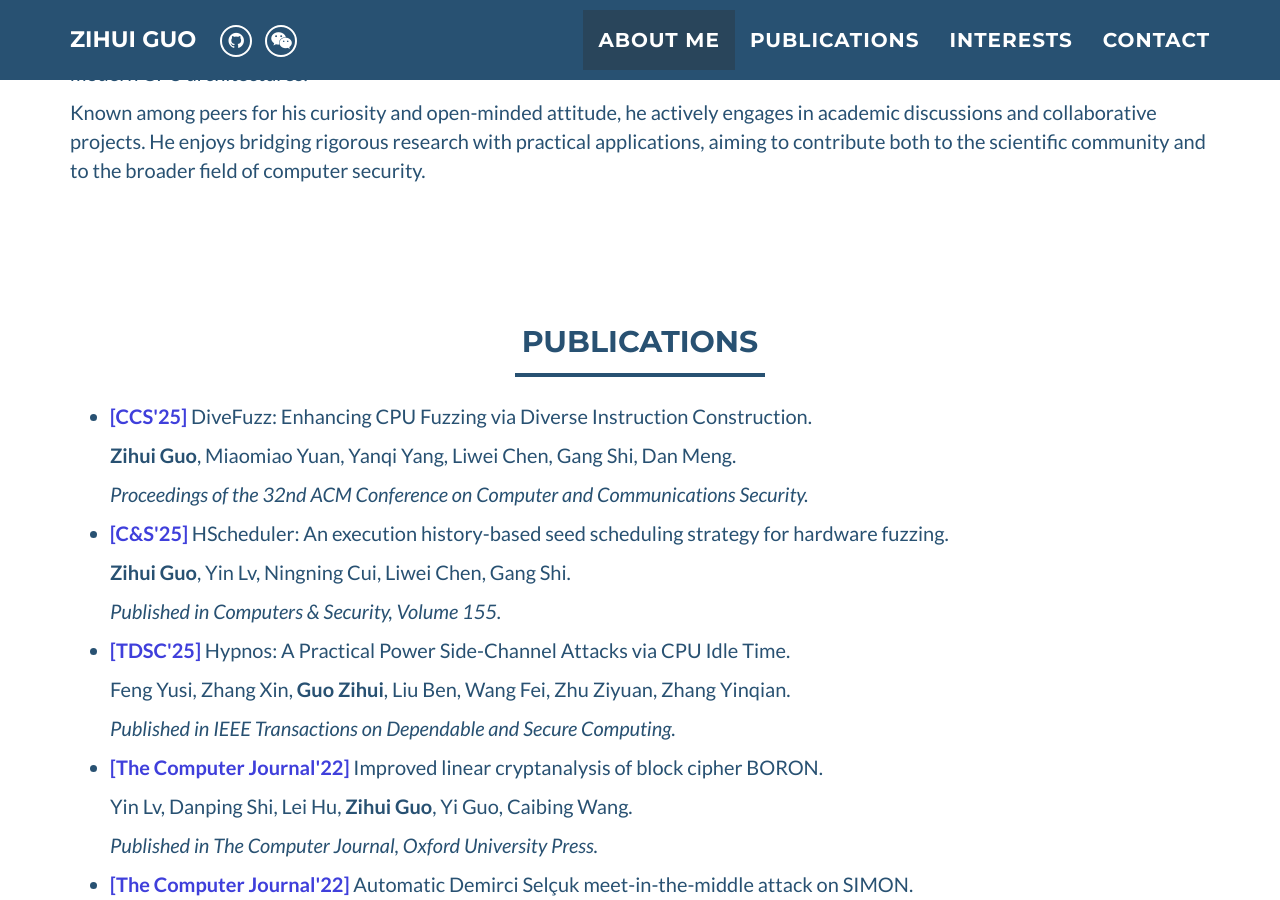
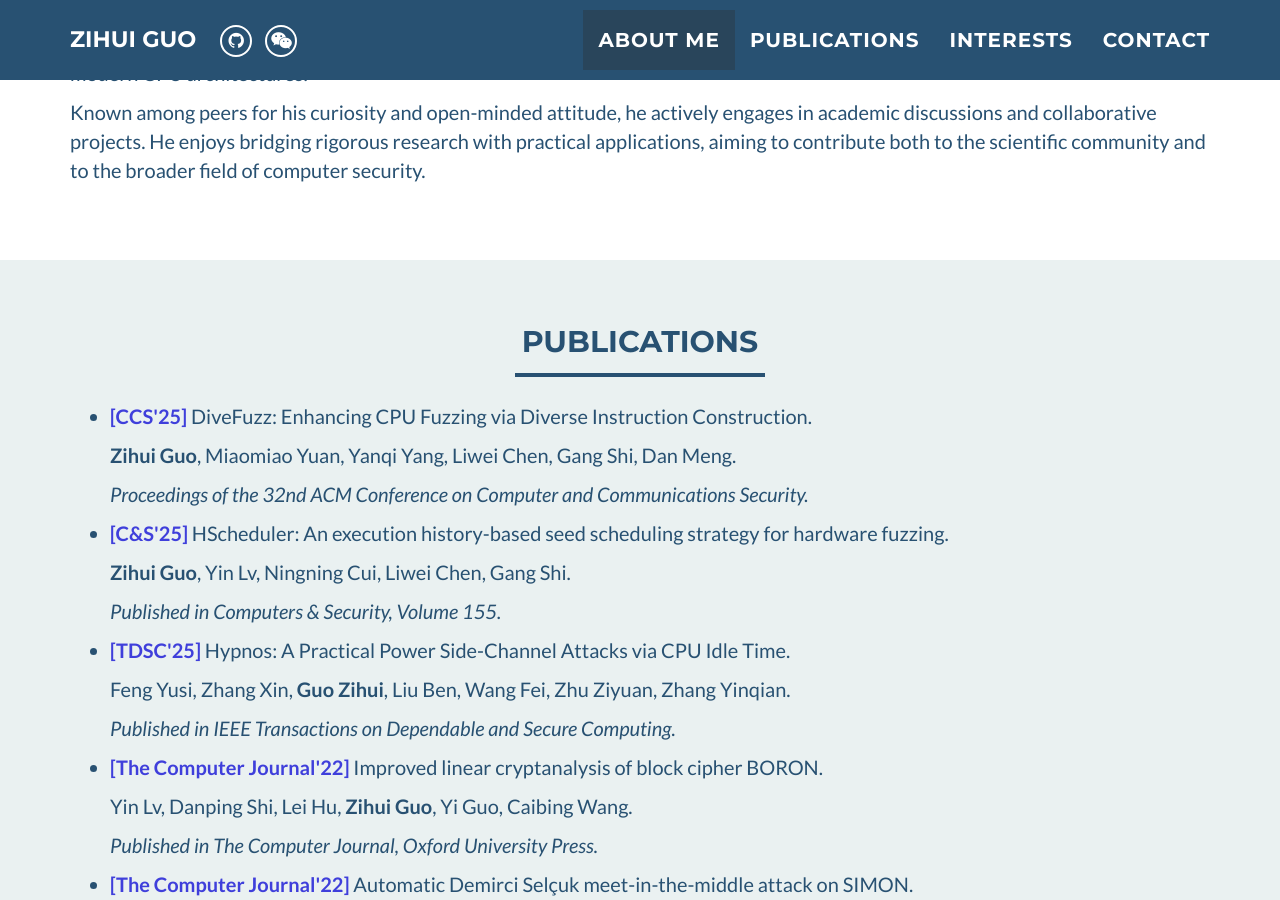
Before and after one commit to youzi27/youzi27.github.io, a Jekyll site: the page built from index.html, in a window 1280 px wide and 900 px high, scrolled down 842 px. Built offline with Jekyll 4.4.1, drawn with Linux system fonts in a browser that asks for light colours.

Commit message:
Initial resume3

```diff
--- a/_includes/interests.html
+++ b/_includes/interests.html
@@ -1,4 +1,4 @@
-<section class="pub" id="interests">
+<section class="tout" id="interests">
     <div class="container">
       <div class="row">
             <div class="col-lg-12 text-center">
--- a/_includes/publications.html
+++ b/_includes/publications.html
@@ -1,4 +1,4 @@
-<section class="tout" id="publications">
+<section class="pub" id="publications">
   <div class="container">
     <div class="row">
       <div class="col-lg-12 text-center">
```
